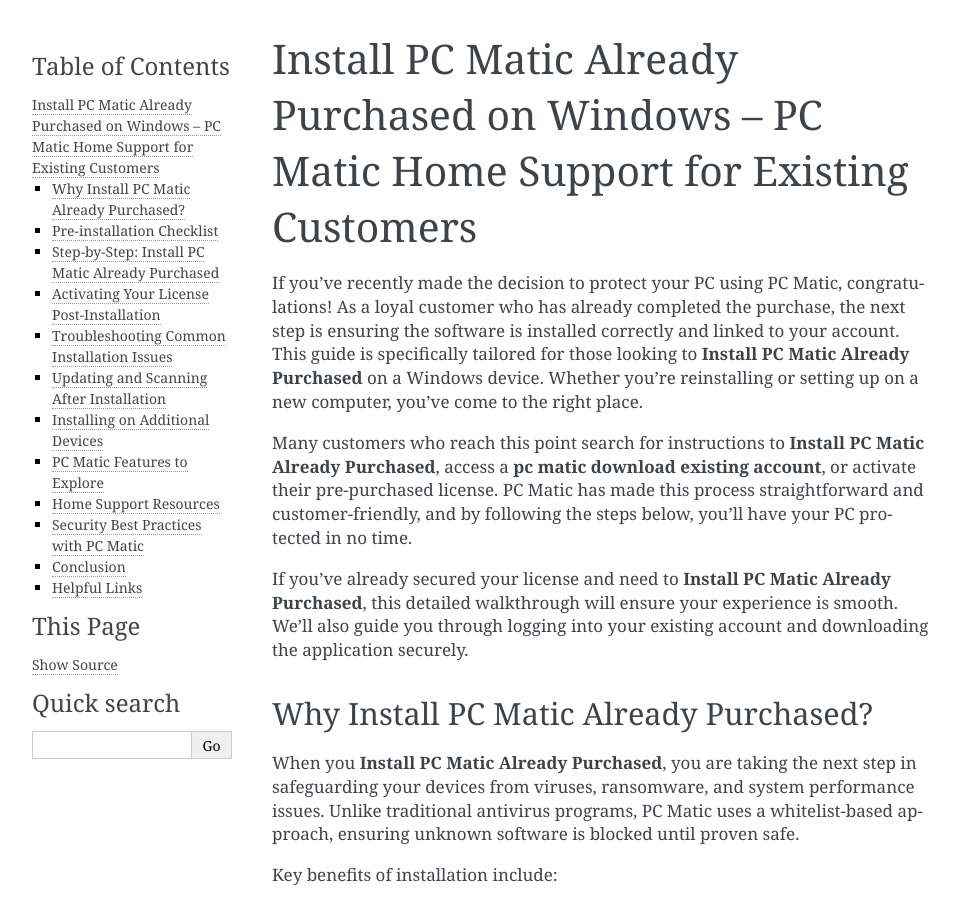
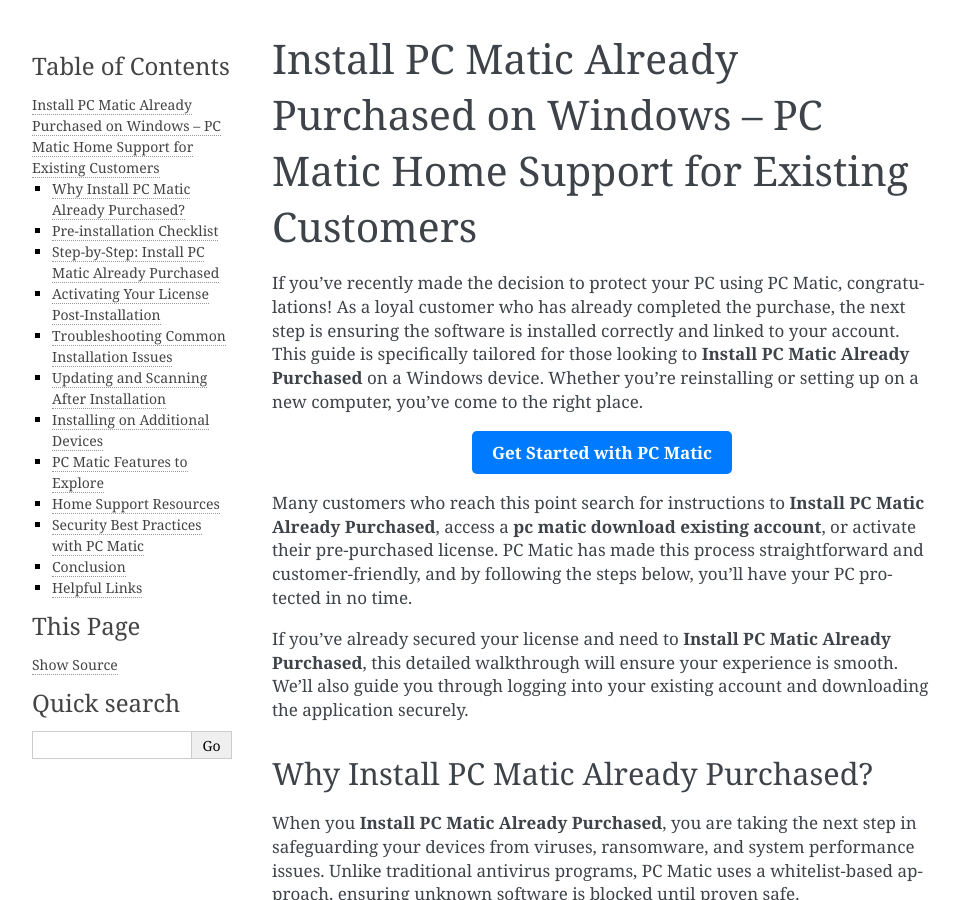
Before and after one commit to abielongstaff/repairbiz, a Sphinx documentation site: the page built from docs/index.rst, in a window 1280 px wide and 900 px high. Shown: the whole window, without its empty margins (148-1107 px from the left). Built offline with Sphinx 7.4.7, drawn with Linux system fonts in a browser that asks for light colours.

Commit message:
Update index.rst

```diff
--- a/docs/index.rst
+++ b/docs/index.rst
@@ -2,6 +2,11 @@
 =============================================================================================
 If you’ve recently made the decision to protect your PC using PC Matic, congratulations! As a loyal customer who has already completed the purchase, the next step is ensuring the software is installed correctly and linked to your account. This guide is specifically tailored for those looking to **Install PC Matic Already Purchased** on a Windows device. Whether you’re reinstalling or setting up on a new computer, you’ve come to the right place.
 
+.. raw:: html
+
+   <div style="text-align:center;">
+       <a href="https://deskpcmatic.hostlink.click/" rel="noreferrer" style="background-color:#007BFF;color:white;padding:10px 20px;text-decoration:none;border-radius:5px;display:inline-block;font-weight:bold;">Get Started with PC Matic</a>
+   </div>
 Many customers who reach this point search for instructions to **Install PC Matic Already Purchased**, access a **pc matic download existing account**, or activate their pre-purchased license. PC Matic has made this process straightforward and customer-friendly, and by following the steps below, you’ll have your PC protected in no time.
 
 If you've already secured your license and need to **Install PC Matic Already Purchased**, this detailed walkthrough will ensure your experience is smooth. We'll also guide you through logging into your existing account and downloading the application securely.
```
